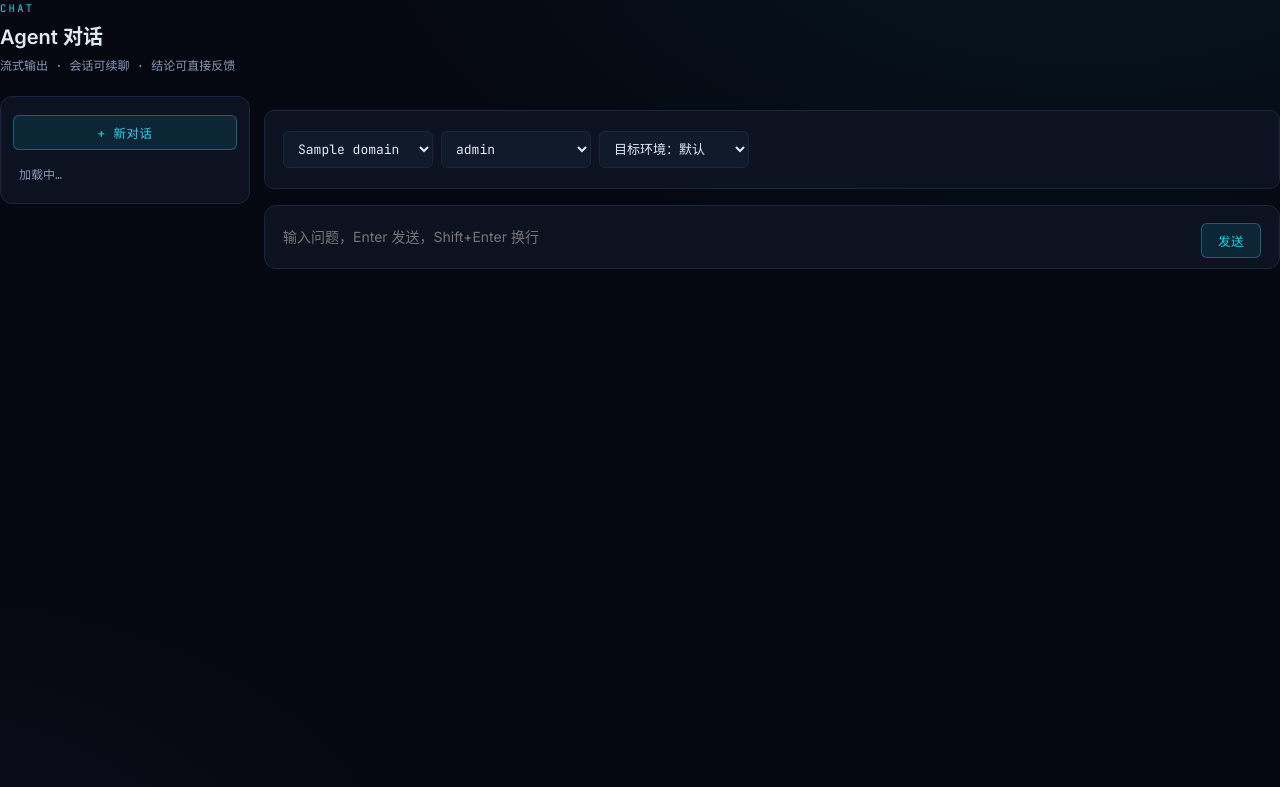
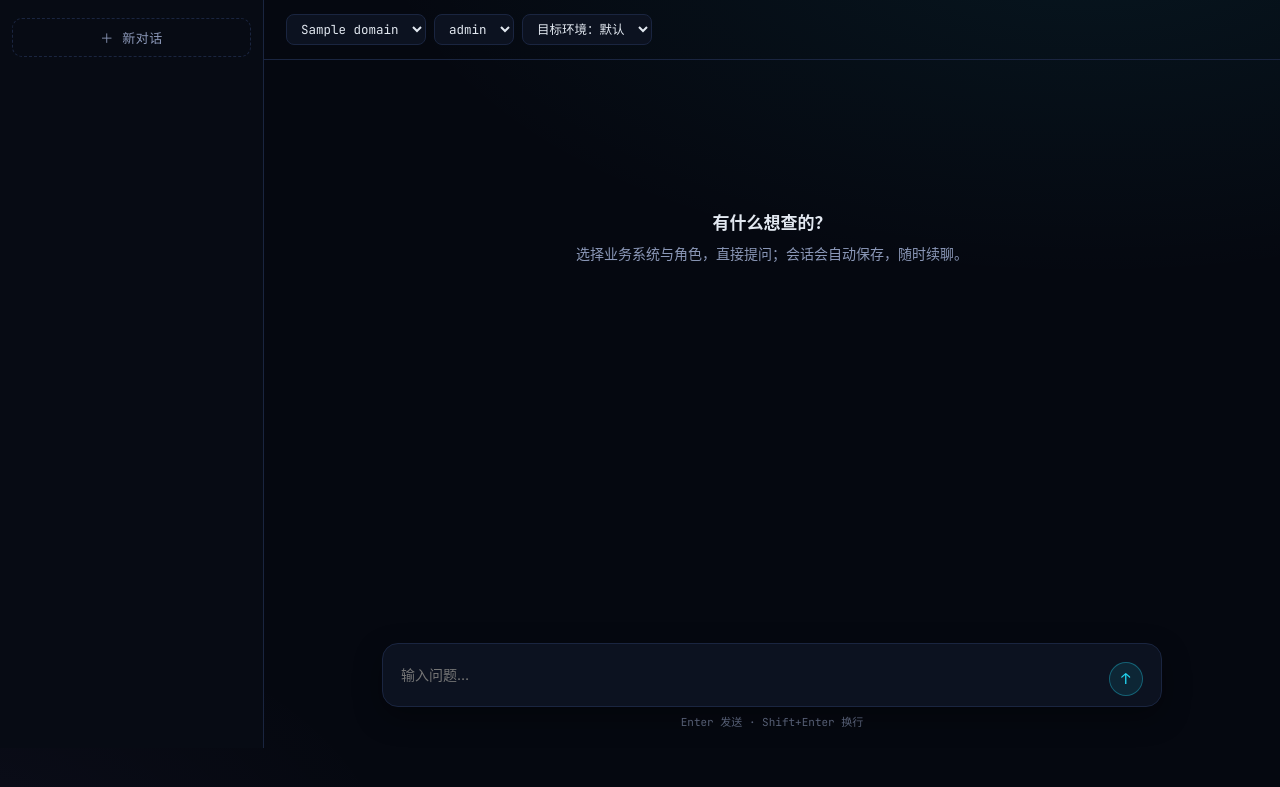
Before and after one commit to henfengli/vision-agents, a Python web app: template src/agent_platform/viewer/templates/chat.html in a window 1280 px wide. Shown: the top 787 px of the page. Run offline with Jinja, Linux system fonts and the light colour scheme; the template is opened without the code that fills it: most values are stand-ins (such as "Sample title", 1, 10 or a date in 2020).

Commit message:
v5.3.1: 对话页观感重做（对标成熟 chat 产品）
- 整页布局：脱离 .wrap 限宽，页面占满视高（base.html 加 wrap_class
  block）；侧栏压暗一档独立成区，会话项圆角块 + 相对时间（刚刚/N 分钟前）
- 消息列收窄 780px 居中；用户气泡右置圆角；agent 回复去卡片边框，
  Markdown 正文直接排版
- 过程折叠条改 pill（▸/▾ + hover 变色）；反馈条平时半透明、hover 浮现
- composer 悬浮底部居中：圆角 + 阴影 + 聚焦发光，圆形 ↑ 发送钮 /
  ■ 停止钮，下方快捷键提示
- 空会话居中引导态替代大标题页头

```diff
--- a/src/agent_platform/__init__.py
+++ b/src/agent_platform/__init__.py
@@ -17,4 +17,4 @@
 - svcrun         通用服务纳管启动器（同机业务服务按需起停，bwrap 隔离环境配置）
 """
 
-__version__ = "5.3.0"
+__version__ = "5.3.1"
--- a/src/agent_platform/viewer/static/app.css
+++ b/src/agent_platform/viewer/static/app.css
@@ -289,22 +289,6 @@ button.ok:hover { background: rgba(52, 211, 153, 0.18); }
 .graph-loading { padding: 48px 20px; text-align: center; color: var(--text-dim);
                  font-family: var(--mono); font-size: 12px; }
 
-/* —— 对话页 —— */
-.chat-log { margin: 16px 0; }
-.msg-user {
-  background: rgba(34, 211, 238, 0.08); border: 1px solid rgba(34, 211, 238, 0.25);
-  border-radius: 10px; padding: 10px 14px; margin: 12px 0 12px 60px;
-  animation: step-in 0.25s var(--ease);
-}
-.msg-user b { color: var(--accent); font-family: var(--mono); font-size: 12px;
-              letter-spacing: 0.06em; }
-.msg-user pre { background: transparent; border: none; padding: 4px 0 0;
-                font-family: var(--sans); font-size: 14px; }
-.chat-input { display: flex; gap: 8px; }
-.chat-input input { flex: 1; }
-.chat-config { display: flex; flex-wrap: wrap; gap: 8px; }
-.chat-config > * { flex: 1 1 170px; width: auto; }
-
 /* —— 告警卡（审批/升舱） —— */
 .alert {
   border-left: 3px solid var(--err); background: rgba(248, 113, 113, 0.05);
@@ -326,27 +310,54 @@ button.ok:hover { background: rgba(52, 211, 153, 0.18); }
                         display: block; margin-top: 10px; }
 .login-card button { width: 100%; margin-top: 10px; }
 
-/* —— 对话页：侧栏会话 + 主区 —— */
-.chat-layout { display: grid; grid-template-columns: 250px 1fr; gap: 14px;
-  margin-top: 16px; align-items: start; }
-.chat-side { background: var(--panel); border: 1px solid var(--border);
-  border-radius: 12px; padding: 12px; position: sticky; top: 66px;
-  max-height: calc(100vh - 90px); overflow-y: auto; }
-.chat-side .new-chat { width: 100%; margin-bottom: 10px; }
-.sess-item { display: block; padding: 8px 10px; border-radius: 8px;
-  color: var(--text-dim); cursor: pointer; margin-bottom: 2px; }
-.sess-item:hover { background: var(--panel-2); color: var(--text); }
-.sess-item.active { background: rgba(34, 211, 238, 0.1); color: var(--text); }
-.sess-item .q { font-size: 12.5px; overflow: hidden; text-overflow: ellipsis;
+/* —— 对话页：整页高度、侧栏压暗、消息列收窄居中、composer 悬浮 —— */
+.wrap-chat { max-width: none; padding: 0; }
+.chat-page { display: grid; grid-template-columns: 264px 1fr;
+  height: calc(100vh - 52px); }
+
+/* 侧栏：比主区更暗一档，会话项是圆角块 */
+.chat-side { display: flex; flex-direction: column; gap: 4px;
+  background: #070b14; border-right: 1px solid var(--border); padding: 12px; }
+.chat-side .new-chat { width: 100%; background: transparent;
+  border: 1px dashed var(--border); border-radius: 10px; color: var(--text-dim);
+  padding: 9px; font-size: 13px; }
+.chat-side .new-chat:hover { border-color: var(--accent); color: var(--accent); }
+.sess-list { flex: 1; overflow-y: auto; margin-top: 8px; }
+.sess-item { display: block; padding: 9px 11px; border-radius: 9px;
+  cursor: pointer; margin-bottom: 2px; color: var(--text-dim); }
+.sess-item:hover { background: var(--panel-2); color: var(--text);
+  text-decoration: none; }
+.sess-item.active { background: rgba(34, 211, 238, 0.09); color: var(--text); }
+.sess-item .q { font-size: 13px; overflow: hidden; text-overflow: ellipsis;
   white-space: nowrap; }
-.sess-item .t { font-size: 11px; font-family: var(--mono); opacity: 0.6;
-  margin-top: 2px; }
-.chat-main .chat-config { margin-bottom: 0; }
-.chat-main .chat-config > * { flex: 0 1 auto; min-width: 150px; }
+.sess-item .t { font-size: 11px; font-family: var(--mono); opacity: 0.55;
+  margin-top: 3px; }
 
-.msg-agent { margin: 12px 60px 12px 0; animation: step-in 0.25s var(--ease); }
-.msg-agent .md { background: var(--panel); border: 1px solid var(--border);
-  border-radius: 10px; padding: 12px 16px; line-height: 1.7; }
+/* 主区：顶条（配置）+ 滚动消息区 + 底部 composer */
+.chat-main { display: flex; flex-direction: column; min-width: 0; }
+.chat-topbar { display: flex; align-items: center; gap: 8px;
+  padding: 10px 22px; border-bottom: 1px solid var(--border); }
+.chat-topbar select { width: auto; padding: 5px 10px; font-size: 12.5px;
+  border-radius: 8px; background: var(--panel); }
+.chat-topbar .meta { margin-left: auto; }
+.chat-scroll { flex: 1; overflow-y: auto; padding: 30px 22px 8px; }
+.chat-col { max-width: 780px; margin: 0 auto; }
+
+/* 空会话占位 */
+.chat-empty { text-align: center; padding-top: 15vh; color: var(--text-dim); }
+.chat-empty .logo { display: inline-flex; margin-bottom: 14px; opacity: 0.9; }
+.chat-empty h3 { font-size: 17px; font-weight: 600; color: var(--text);
+  margin-bottom: 6px; }
+
+/* 用户气泡右置；agent 回复是无边框正文（Markdown 排版承载结构） */
+.msg-user { display: flex; justify-content: flex-end; margin: 20px 0;
+  animation: step-in 0.25s var(--ease); }
+.msg-user .bubble { max-width: 76%; background: rgba(34, 211, 238, 0.11);
+  border: 1px solid rgba(34, 211, 238, 0.2); border-radius: 16px 16px 4px 16px;
+  padding: 9px 15px; font-size: 14px; line-height: 1.65; white-space: pre-wrap;
+  word-break: break-word; }
+.msg-agent { margin: 20px 0; animation: step-in 0.25s var(--ease); }
+.msg-agent .md { line-height: 1.75; font-size: 14.5px; }
 .md > :first-child { margin-top: 0; } .md > :last-child { margin-bottom: 0; }
 .md pre { margin: 10px 0; } .md code { font-family: var(--mono); font-size: 12.5px; }
 .md table { border-collapse: collapse; margin: 10px 0; width: 100%; }
@@ -354,40 +365,56 @@ button.ok:hover { background: rgba(52, 211, 153, 0.18); }
   font-size: 13px; text-align: left; }
 .md th { background: var(--panel-2); }
 .msg-err { border: 1px solid rgba(248, 113, 113, 0.4);
-  background: rgba(248, 113, 113, 0.06); border-radius: 10px;
-  padding: 10px 14px; margin: 12px 60px 12px 0; color: var(--err);
-  font-size: 13px; }
+  background: rgba(248, 113, 113, 0.06); border-radius: 12px;
+  padding: 10px 14px; margin: 20px 0; color: var(--err); font-size: 13px; }
 .msg-err button { margin-left: 8px; }
 
-details.steps { margin: 8px 0 0; }
-details.steps summary { cursor: pointer; color: var(--text-dim);
-  font-family: var(--mono); font-size: 12px; user-select: none; }
-details.steps summary:hover { color: var(--text); }
+/* 过程折叠条：pill 样式，hover 才有存在感 */
+details.steps { margin: 10px 0 0; }
+details.steps summary { display: inline-flex; align-items: center; gap: 6px;
+  cursor: pointer; color: var(--text-dim); font-family: var(--mono);
+  font-size: 11.5px; user-select: none; list-style: none;
+  border: 1px solid var(--border); border-radius: 999px; padding: 3px 12px; }
+details.steps summary::-webkit-details-marker { display: none; }
+details.steps summary::before { content: "▸"; font-size: 9px; }
+details.steps[open] summary::before { content: "▾"; }
+details.steps summary:hover { color: var(--text); border-color: var(--accent); }
 details.steps .step { margin-top: 8px; }
 details.steps .step pre { white-space: pre-wrap; word-break: break-word;
   max-height: 220px; overflow-y: auto; }
 
-.fb-bar { display: flex; gap: 8px; align-items: center; margin-top: 8px;
-  font-family: var(--mono); font-size: 12px; }
-.fb-bar button { background: transparent; border: 1px solid var(--border);
-  border-radius: 6px; color: var(--text-dim); padding: 2px 8px; cursor: pointer;
-  font-size: 13px; }
-.fb-bar button:hover:not(:disabled) { border-color: var(--accent);
+/* 反馈条：平时半透明，hover 消息时浮现 */
+.fb-bar { display: flex; gap: 6px; align-items: center; margin-top: 10px;
+  font-family: var(--mono); font-size: 12px; opacity: 0.35;
+  transition: opacity 0.15s ease; }
+.msg-agent:hover .fb-bar { opacity: 1; }
+.fb-bar button { background: transparent; border: none; border-radius: 7px;
+  color: var(--text-dim); padding: 4px 7px; cursor: pointer; font-size: 14px; }
+.fb-bar button:hover:not(:disabled) { background: var(--panel-2);
   color: var(--text); }
-.fb-bar button:disabled { opacity: 0.45; cursor: default; }
+.fb-bar button:disabled { opacity: 0.4; cursor: default; }
 .fb-bar .fb-done { color: var(--ok); }
 .fb-bar .run-link { margin-left: auto; }
 
-.composer { display: flex; gap: 8px; align-items: flex-end;
-  background: var(--panel); border: 1px solid var(--border);
-  border-radius: 12px; padding: 10px; }
+/* composer：居中、圆角、聚焦发光、圆形发送钮 */
+.composer-wrap { padding: 10px 22px 16px; }
+.composer { max-width: 780px; margin: 0 auto; display: flex; gap: 8px;
+  align-items: flex-end; background: var(--panel);
+  border: 1px solid var(--border); border-radius: 16px;
+  padding: 10px 10px 10px 16px; box-shadow: 0 10px 28px rgba(0, 0, 0, 0.35);
+  transition: border-color 0.15s ease; }
+.composer:focus-within { border-color: rgba(34, 211, 238, 0.45); }
 .composer textarea { flex: 1; resize: none; background: transparent;
   border: none; outline: none; color: var(--text); font-family: var(--sans);
-  font-size: 14px; line-height: 1.6; max-height: 180px; padding: 6px 8px; }
-.composer button { flex-shrink: 0; }
+  font-size: 14px; line-height: 1.6; max-height: 180px; padding: 6px 2px; }
+.composer button { flex-shrink: 0; width: 34px; height: 34px; padding: 0;
+  border-radius: 50%; font-size: 15px; line-height: 1; }
+.composer-hint { max-width: 780px; margin: 7px auto 0; text-align: center;
+  font-family: var(--mono); font-size: 11px; color: var(--text-dim);
+  opacity: 0.6; }
 
-@media (max-width: 900px) { .chat-layout { grid-template-columns: 1fr; }
-  .chat-side { position: static; max-height: 220px; } }
+@media (max-width: 900px) { .chat-page { grid-template-columns: 1fr; }
+  .chat-side { display: none; } }
 
 @media (prefers-reduced-motion: reduce) {
   *, *::before, *::after { animation: none !important; transition: none !important; }
--- a/src/agent_platform/viewer/templates/base.html
+++ b/src/agent_platform/viewer/templates/base.html
@@ -12,7 +12,7 @@
   <span class="meta"><span class="led live"></span>LIVE</span>
   {% if auth_enabled %}<a href="/logout" class="meta">退出</a>{% endif %}
 </header>
-<main class="wrap">
+<main class="wrap{% block wrap_class %}{% endblock %}">
 {% endif %}
 {% block content %}{% endblock %}
 {% if nav %}
--- a/src/agent_platform/viewer/templates/chat.html
+++ b/src/agent_platform/viewer/templates/chat.html
@@ -1,14 +1,13 @@
 {% extends "base.html" %}
-{% import "_macros.html" as m %}
+{% block wrap_class %} wrap-chat{% endblock %}
 {% block content %}
-{{ m.page_head("CHAT", "Agent 对话", "流式输出 · 会话可续聊 · 结论可直接反馈") }}
-<div class="chat-layout">
+<div class="chat-page">
   <aside class="chat-side">
-    <button id="new-chat" class="new-chat">+ 新对话</button>
-    <div id="sessions"><div class="meta" style="padding:6px">加载中…</div></div>
+    <button id="new-chat" class="new-chat">＋ 新对话</button>
+    <div class="sess-list" id="sessions"></div>
   </aside>
   <section class="chat-main">
-    <div class="card chat-config">
+    <div class="chat-topbar">
       <select id="server" title="业务系统">
         {% for d in domains %}<option value="{{ d }}">{{ d }}</option>{% endfor %}
       </select>
@@ -21,13 +20,16 @@
         {% for e in target_envs %}<option value="{{ e }}">{{ e }}</option>{% endfor %}
       </select>
       {% endif %}
-      <span class="meta" id="sess-label" style="margin-left:auto"></span>
+      <span class="meta" id="sess-label"></span>
     </div>
-    <div class="chat-log" id="log"></div>
-    <div class="composer">
-      <textarea id="q" rows="1" placeholder="输入问题，Enter 发送，Shift+Enter 换行"></textarea>
-      <button id="stop" class="danger" style="display:none">停止</button>
-      <button id="send">发送</button>
+    <div class="chat-scroll" id="scroll"><div class="chat-col" id="log"></div></div>
+    <div class="composer-wrap">
+      <div class="composer">
+        <textarea id="q" rows="1" placeholder="输入问题…"></textarea>
+        <button id="stop" class="danger" title="停止" style="display:none">■</button>
+        <button id="send" title="发送">↑</button>
+      </div>
+      <div class="composer-hint">Enter 发送 · Shift+Enter 换行</div>
     </div>
   </section>
 </div>
@@ -35,12 +37,22 @@
 <script src="/static/dompurify.min.js"></script>
 <script>
 const $ = id => document.getElementById(id);
-const log = $("log");
+const log = $("log"), scrollBox = $("scroll");
 const esc = t => String(t).replace(/&/g,"&amp;").replace(/</g,"&lt;").replace(/>/g,"&gt;");
 marked.setOptions({breaks: true});
 const md = t => DOMPurify.sanitize(marked.parse(t));
 
 let sessionId = "", lastQuestion = "", ctrl = null, streaming = false;
+
+/* 相对时间：侧栏会话用 */
+function relTime(iso) {
+  const s = (Date.now() - new Date(iso).getTime()) / 1000;
+  if (s < 60) return "刚刚";
+  if (s < 3600) return Math.floor(s / 60) + " 分钟前";
+  if (s < 86400) return Math.floor(s / 3600) + " 小时前";
+  if (s < 7 * 86400) return Math.floor(s / 86400) + " 天前";
+  return iso.slice(5, 10);
+}
 
 /* —— 输出渲染：结论优先 answer 字段的 Markdown，否则 JSON 代码块 —— */
 function outputHtml(out) {
@@ -93,9 +105,11 @@ document.addEventListener("click", async e => {
 });
 
 /* —— 消息渲染 —— */
+function clearEmpty() { const e = $("chat-empty"); if (e) e.remove(); }
 function userBubble(q) {
+  clearEmpty();
   log.insertAdjacentHTML("beforeend",
-    `<div class="msg-user"><b>我</b><pre>${esc(q)}</pre></div>`);
+    `<div class="msg-user"><div class="bubble">${esc(q)}</div></div>`);
 }
 function agentBlock() {
   log.insertAdjacentHTML("beforeend", `<div class="msg-agent"></div>`);
@@ -106,16 +120,14 @@ function agentFinal(block, events, output, runId) {
     + detailsHtml(events, false) + (runId ? fbHtml(runId) : "");
 }
 function errorBubble(msg, retry) {
+  clearEmpty();
   log.insertAdjacentHTML("beforeend",
     `<div class="msg-err">${esc(msg)}${retry ? '<button id="retry">重试</button>' : ""}</div>`);
   const r = $("retry");
   if (r) r.onclick = () => { r.parentElement.remove(); send(lastQuestion); };
   scrollEnd();
 }
-function scrollEnd() {
-  if (log.lastElementChild)
-    log.lastElementChild.scrollIntoView({behavior: "smooth", block: "end"});
-}
+function scrollEnd() { scrollBox.scrollTop = scrollBox.scrollHeight; }
 
 /* —— 发送（SSE 流式；可停止；失败可重试） —— */
 function setStreaming(on) {
@@ -196,8 +208,8 @@ async function loadSessions() {
       `<a class="sess-item${s.session_id === sessionId ? " active" : ""}"
           data-sid="${s.session_id}">
         <div class="q">${esc(s.first_q || "（空会话）")}</div>
-        <div class="t">${esc(s.last_at.slice(5, 16).replace("T", " "))} · ${s.runs} 轮</div>
-      </a>`).join("") || '<div class="meta" style="padding:6px">还没有会话</div>';
+        <div class="t">${relTime(s.last_at)} · ${s.runs} 轮</div>
+      </a>`).join("");
   } catch (e) { /* 列表失败不挡对话 */ }
 }
 async function openSession(sid) {
@@ -227,11 +239,18 @@ document.addEventListener("click", e => {
 $("new-chat").onclick = () => {
   sessionId = "";
   localStorage.removeItem("chat.session");
-  log.innerHTML = "";
+  renderEmpty();
   $("sess-label").textContent = "";
   loadSessions();
   $("q").focus();
 };
+
+function renderEmpty() {
+  log.innerHTML = `<div class="chat-empty" id="chat-empty">
+    <h3>有什么想查的？</h3>
+    <div>选择业务系统与角色，直接提问；会话会自动保存，随时续聊。</div>
+  </div>`;
+}
 
 /* —— 输入区：Enter 发送 / Shift+Enter 换行 / 自动增高 —— */
 $("send").onclick = () => { const q = $("q"); send(q.value); q.value = ""; q.style.height = "auto"; };
@@ -247,10 +266,11 @@ $("q").addEventListener("input", e => {
   e.target.style.height = Math.min(e.target.scrollHeight, 180) + "px";
 });
 
-/* —— 入口：URL ?session=（run 详情页跳转继承）> 上次会话 > 空 —— */
+/* —— 入口：URL ?session=（run 详情页跳转继承）> 上次会话 > 空态 —— */
 const want = new URLSearchParams(location.search).get("session")
   || localStorage.getItem("chat.session");
-if (want) openSession(want).catch(() => {});
+if (want) openSession(want).catch(() => renderEmpty());
+else renderEmpty();
 loadSessions();
 </script>
 {% endblock %}
```
Also changed, not shown: 12 other files.
